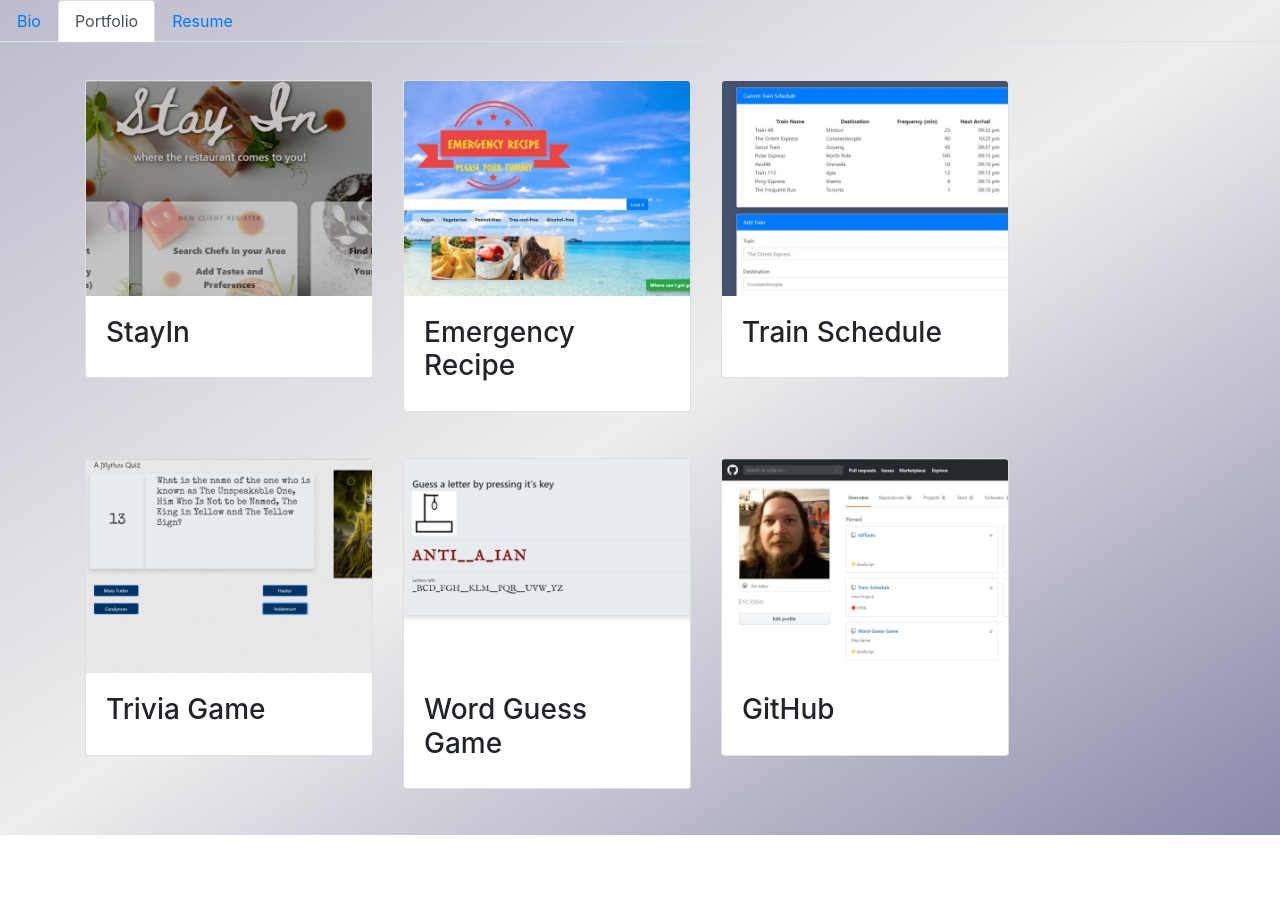
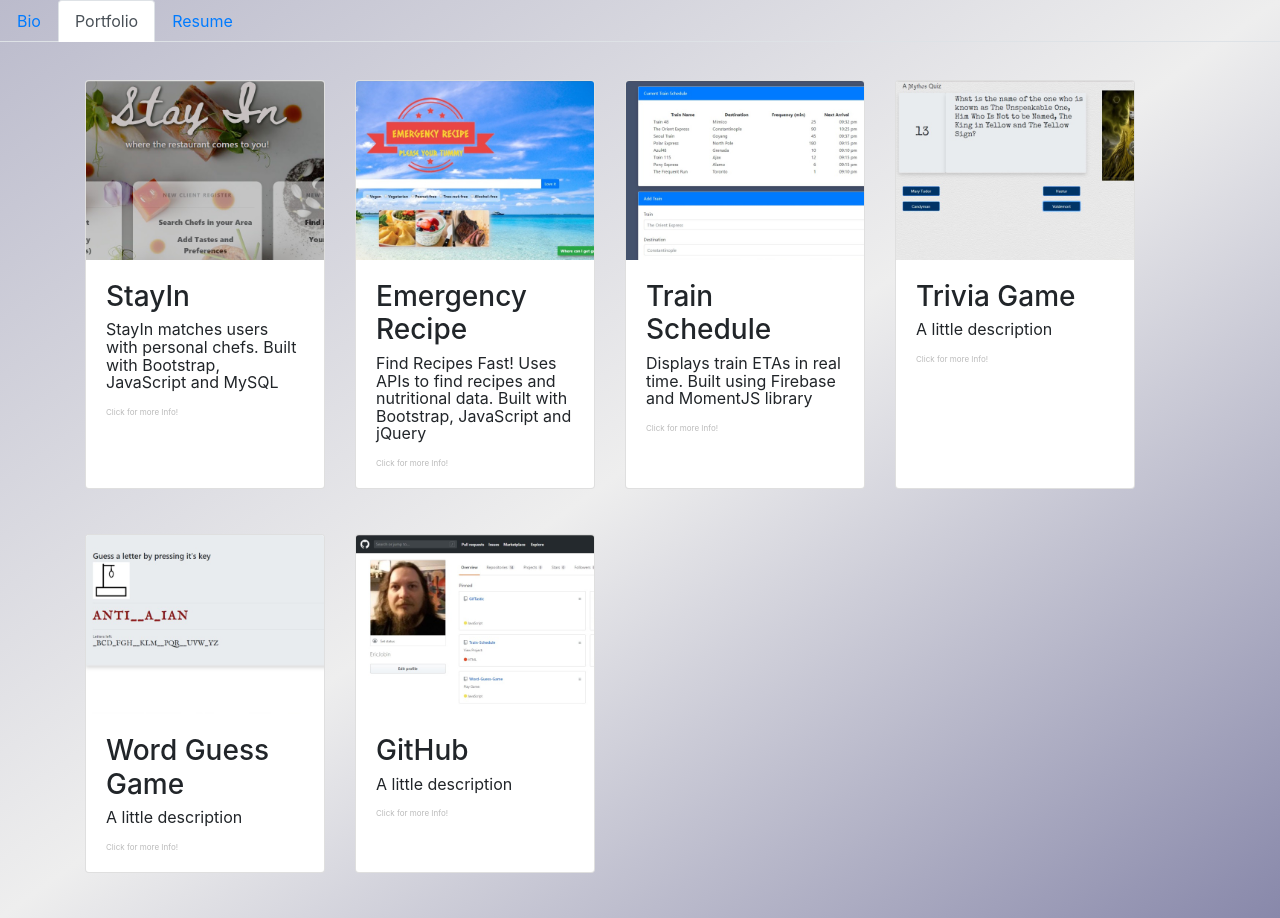
Before and after one commit to EricJobin/ericjobin, a React (Create React App) app: page / in a window 1280 px wide. Both pictures are taken after a click on the element "Portfolio". Before the commit the page ends 835 px from the top, so only its background shows below. Built offline with nearby package versions, Linux system fonts and the light colour scheme.

Commit message:
Added blub description on portfolio cards. Maintained card height consistent across row

```diff
--- a/package.json
+++ b/package.json
@@ -2,6 +2,7 @@
 	"name": "ericjobin",
 	"version": "0.1.0",
 	"private": true,
+	"homepage": "http://ericjobin.github.io/ericjobin",
 	"dependencies": {
 		"bootstrap": "^4.3.1",
 		"gh-pages": "^2.1.1",
--- a/public/index.html
+++ b/public/index.html
@@ -24,7 +24,7 @@
       work correctly both with client-side routing and a non-root public URL.
       Learn how to configure a non-root public URL by running `npm run build`.
     -->
-    <title>React App</title>
+    <title>Eric Jobin</title>
     <style>
       body{
         margin:0;
--- a/src/Components/PortfolioCard.js
+++ b/src/Components/PortfolioCard.js
@@ -22,11 +22,13 @@ class PortfolioCard extends Component {
 
 			<div className="box">
 
-				<Col xs={12} sm={6} lg={4}>
+				<Col xs={12} sm={6} lg={4} className="colheight">
 					<Card id={this.props.id} onClick={this.open} className="portCard">
 						<Card.Img variant="top" src={this.props.image} />
 						<Card.Body>
 							<h3>{this.props.title}</h3>
+							<p>{this.props.brief}</p>
+							<p className="tinytext">Click for more Info!</p>
 						</Card.Body>
 					</Card>
 				</Col>
--- a/src/Components/cardstyle.css
+++ b/src/Components/cardstyle.css
@@ -2,8 +2,10 @@
 	max-width: 100%;
 }
 .portCard{
-	width: 18rem;
+	/* width: 18rem; */
+	width: 15rem;
 	transition: all .2s ease-in-out;
+	height:100%;
 }
 .portCard:hover{
 	transform: scale(1.1);
@@ -11,3 +13,18 @@
 .box{
 	margin-bottom: 4%;
 }
+.h3{
+	font-size: 20px;
+	text-align: center;
+}
+.tinytext{
+	font-size: .5rem;
+	color: #bbbbbb;
+	margin: 0;
+}
+p{
+	line-height: 1.1;
+}
+.colheight{
+	height:100%
+}
--- a/src/portfolioData.json
+++ b/src/portfolioData.json
@@ -8,6 +8,7 @@
         "projectLink": "https://limitless-ocean-73138.herokuapp.com",
         "displayRepo": "",
         "repoLink": "https://github.com/EricJobin/HomeChef",
+        "brief": "StayIn matches users with personal chefs. Built with Bootstrap, JavaScript and MySQL",
         "end":""
     },
     {
@@ -19,6 +20,7 @@
         "projectLink": "https://ericjobin.github.io/Emergency-Recipe/",
         "displayRepo": "",
         "repoLink": "https://github.com/EricJobin/Emergency-Recipe",
+        "brief": "Find Recipes Fast! Uses APIs to find recipes and nutritional data. Built with Bootstrap, JavaScript and jQuery",
         "end":""
     },
     {
@@ -30,6 +32,7 @@
         "projectLink": "https://ericjobin.github.io/Train-Schedule/",
         "displayRepo": "",
         "repoLink": "https://github.com/EricJobin/Train-Schedule",
+        "brief": "Displays train ETAs in real time. Built using Firebase and MomentJS library",
         "end":""
     },
     {
@@ -41,6 +44,7 @@
         "projectLink": "https://ericjobin.github.io/TriviaGame/",
         "displayRepo": "",
         "repoLink": "https://github.com/EricJobin/TriviaGame",
+        "brief": "A little description",
         "end":""
     },
     {
@@ -52,6 +56,7 @@
         "projectLink": "https://ericjobin.github.io/Word-Guess-Game/",
         "displayRepo": "",
         "repoLink": "https://github.com/EricJobin/Word-Guess-Game",
+        "brief": "A little description",
         "end":""
     },
     {
@@ -63,6 +68,7 @@
         "projectLink": "",
         "displayRepo": "",
         "repoLink": "https://github.com/EricJobin",
+        "brief": "A little description",
         "end":""
     }
 ]
```
